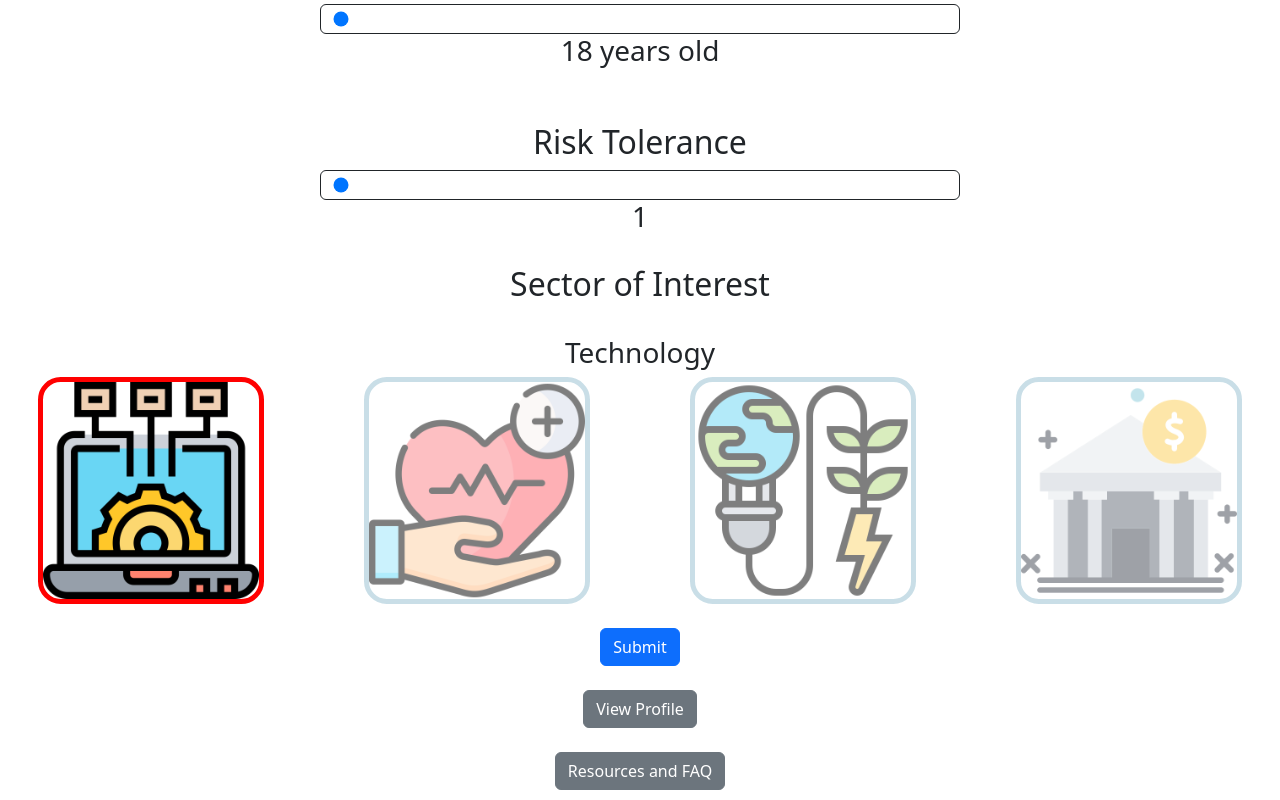
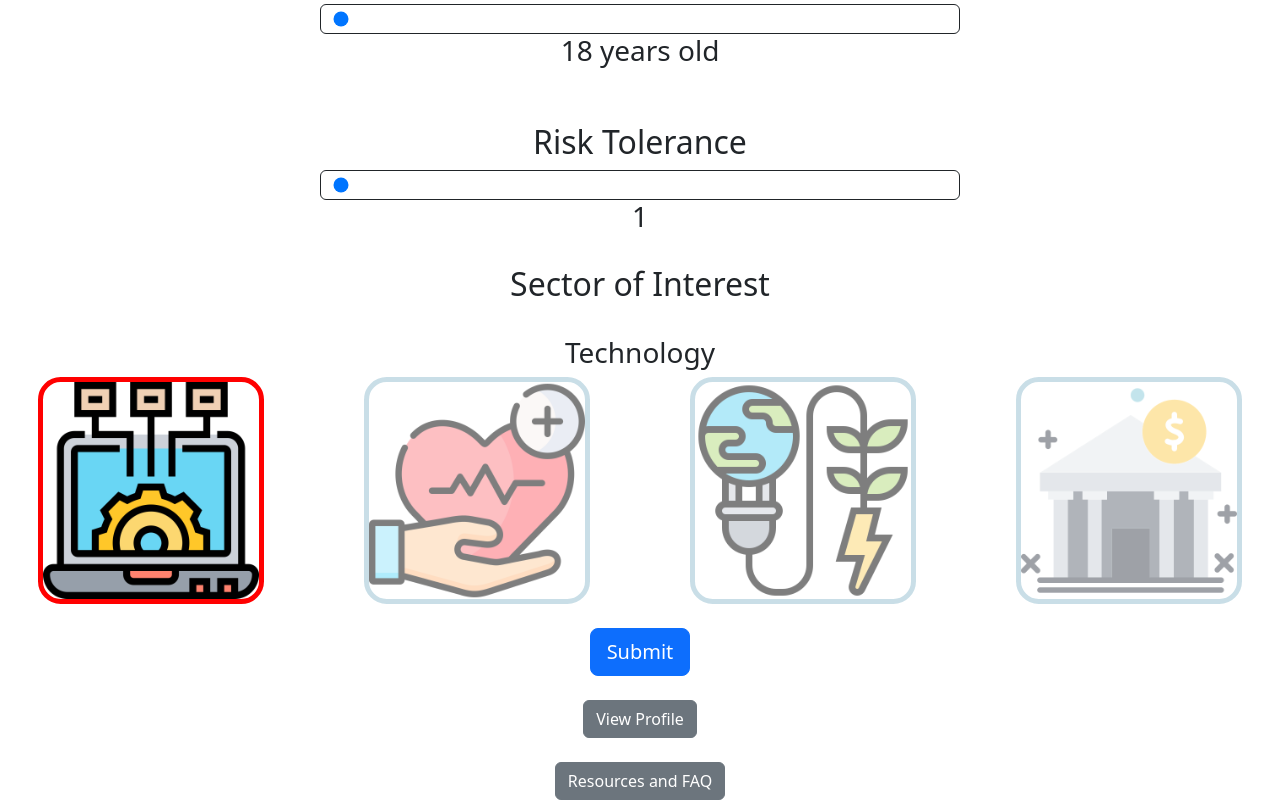
Before and after one commit to adithyasolai/apex-pies-v2, a React (Create React App) app: page / in a window 1280 px wide. Shown: the part 628-1428 px from the top of the page. Built offline with nearby package versions, Linux system fonts and the light colour scheme; no server answers; sample sign-in values are in the browser's storage.

Commit message:
make submit button a little larger

```diff
--- a/src/UserForm.js
+++ b/src/UserForm.js
@@ -190,7 +190,7 @@
 
         <br />
 
-        <Button type="Submit" variant="primary">
+        <Button type="Submit" variant="primary" size="lg">
           Submit
         </Button>
       </Form>
```
